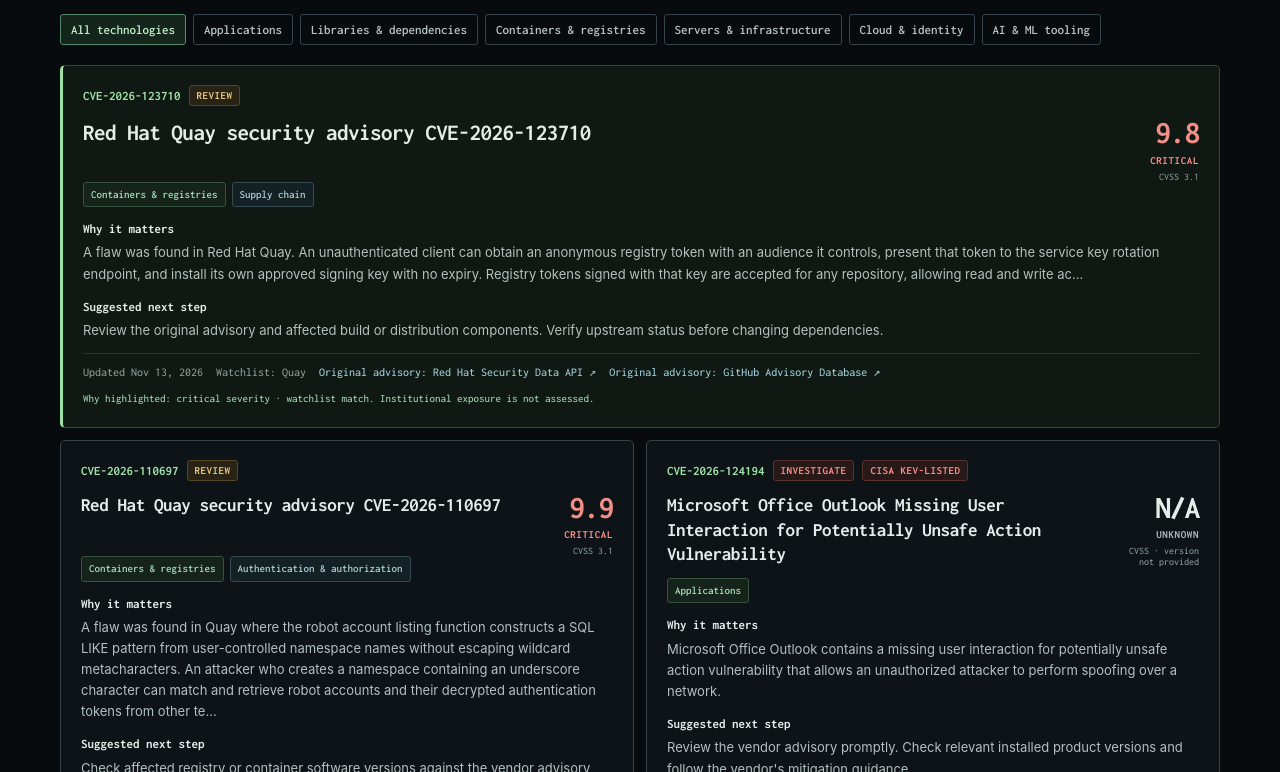
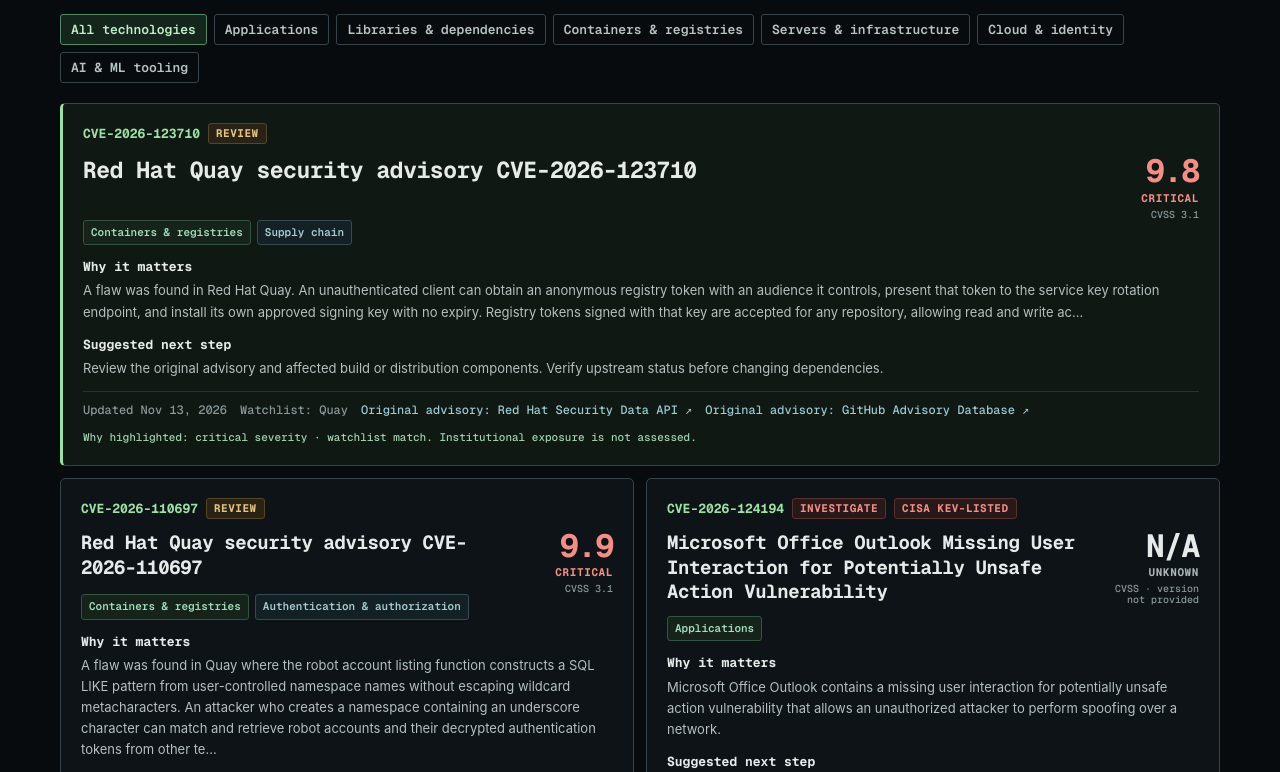
Before and after one commit to gu-ma/security-radar, a plain HTML site: page docs/index.html in a window 1280 px wide. Shown: the part 682-1454 px from the top of the page. Drawn offline with nearby package versions, Linux system fonts and the light colour scheme.

Commit message:
style: switch terminal UI typeface to Geist Mono

```diff
--- a/docs/index.html
+++ b/docs/index.html
@@ -8,7 +8,7 @@
   <title>Security Radar | Public vulnerability monitor</title>
   <link rel="preconnect" href="https://fonts.googleapis.com">
   <link rel="preconnect" href="https://fonts.gstatic.com" crossorigin>
-  <link href="https://fonts.googleapis.com/css2?family=Inconsolata:wght@400;500;600;700;800&display=swap" rel="stylesheet">
+  <link href="https://fonts.googleapis.com/css2?family=Geist+Mono:wght@400;500;600;700;800&display=swap" rel="stylesheet">
   <link rel="stylesheet" href="./styles.css">
   <link rel="alternate" type="application/rss+xml" title="Security Radar RSS" href="./rss.xml">
   <link rel="alternate" type="application/atom+xml" title="Security Radar Atom" href="./atom.xml">
--- a/docs/styles.css
+++ b/docs/styles.css
@@ -1,6 +1,6 @@
 
 /* Security Radar / terminal console skin
-   Type: Inconsolata for identity and controls, system sans for long reading.
+   Type: Geist Mono for identity and controls, system sans for long reading.
    Palette: near-black, graphite, muted phosphor green, cyan, amber and red.
    Visuals: CSS only. No images, canvas, JS effects, or decorative dependencies. */
 :root {
@@ -18,7 +18,7 @@
   --cyan: #9ccbd4;
   --amber: #e5c27f;
   --red: #f28e86;
-  --mono: "Inconsolata", ui-monospace, SFMono-Regular, Menlo, Consolas, monospace;
+  --mono: "Geist Mono", ui-monospace, SFMono-Regular, Menlo, Consolas, monospace;
   --sans: Inter, ui-sans-serif, system-ui, -apple-system, BlinkMacSystemFont, "Segoe UI", sans-serif;
 }
 * { box-sizing: border-box; }
```
Also changed, not shown: 1 other file.
